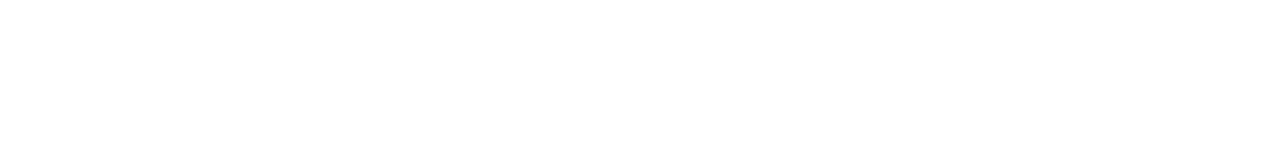
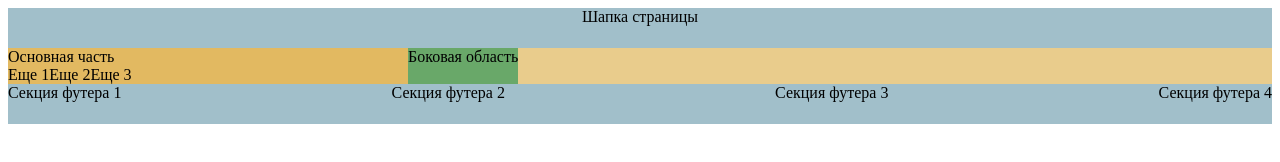
Before and after one commit to YuliaIstomina/Week_5, a plain HTML site: page Task_2/index.html in a window 1280 px wide. Drawn offline with Linux system fonts and the light colour scheme.

Commit message:
first commit

```diff
--- a/Task_2/index.html
+++ b/Task_2/index.html
@@ -5,9 +5,26 @@
     <meta http-equiv="X-UA-Compatible" content="IE=edge">
     <meta name="viewport" content="width=device-width, initial-scale=1.0">
     <link rel="stylesheet" href="/Task_2/style/index.css" />
-    <title>Document</title>
+    <title>Task_2</title>
 </head>
 <body>
-
+    <header class="header">Шапка страницы</header>
+    <main class="main">
+        <div class="bl">
+            <div class="title">Основная часть</div>
+            <div class="bl_parts">
+            <div>Еще 1</div>
+            <div>Еще 2</div>
+            <div>Еще 3</div>
+            </div>
+        </div>
+        <aside class="side_bl">Боковая область</aside>
+    </main>
+    <footer class="footer">
+        <div class="footer1">Секция футера 1</div>
+        <div class="footer1">Секция футера 2</div>
+        <div class="footer1">Секция футера 3</div>
+        <div class="footer1">Секция футера 4</div>
+    </footer>
 </body>
 </html>
--- a/Task_2/style/index.css
+++ b/Task_2/style/index.css
@@ -0,0 +1,36 @@
+.header{
+    background-color: rgb(161, 191, 202);
+    display: flex;
+    justify-content: center;
+    height: 40px;
+}
+
+.main{
+    background-color: rgb(233, 204, 140);
+    display: flex;
+}
+
+.bl{
+    background-color: rgb(226, 185, 97);
+    width: 400px;
+
+}
+
+.title{
+
+}
+
+.bl_parts{
+display: flex;
+}
+
+.side_bl{
+    background-color: rgb(105, 168, 105);
+}
+
+.footer{
+    background-color: rgb(161, 191, 202);
+    display: flex;
+    justify-content: space-between;
+    height: 40px;
+}
```
